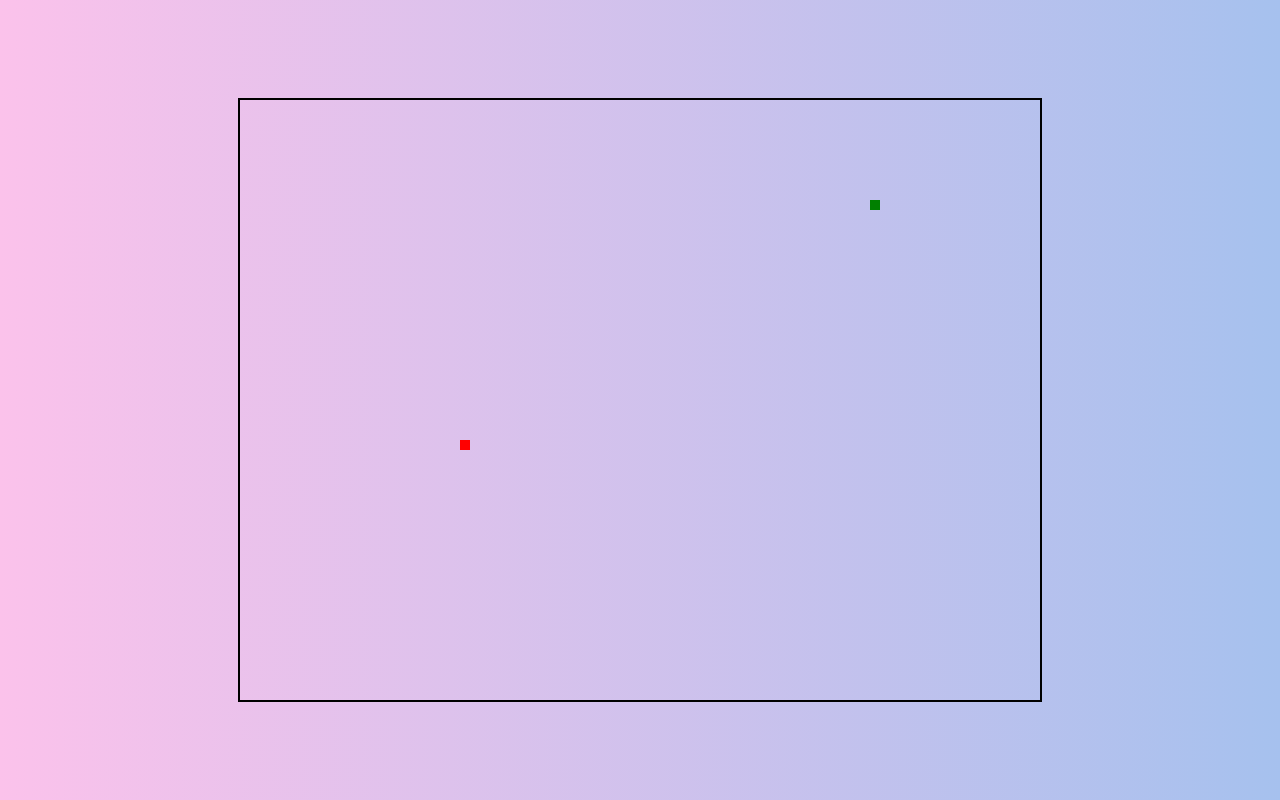
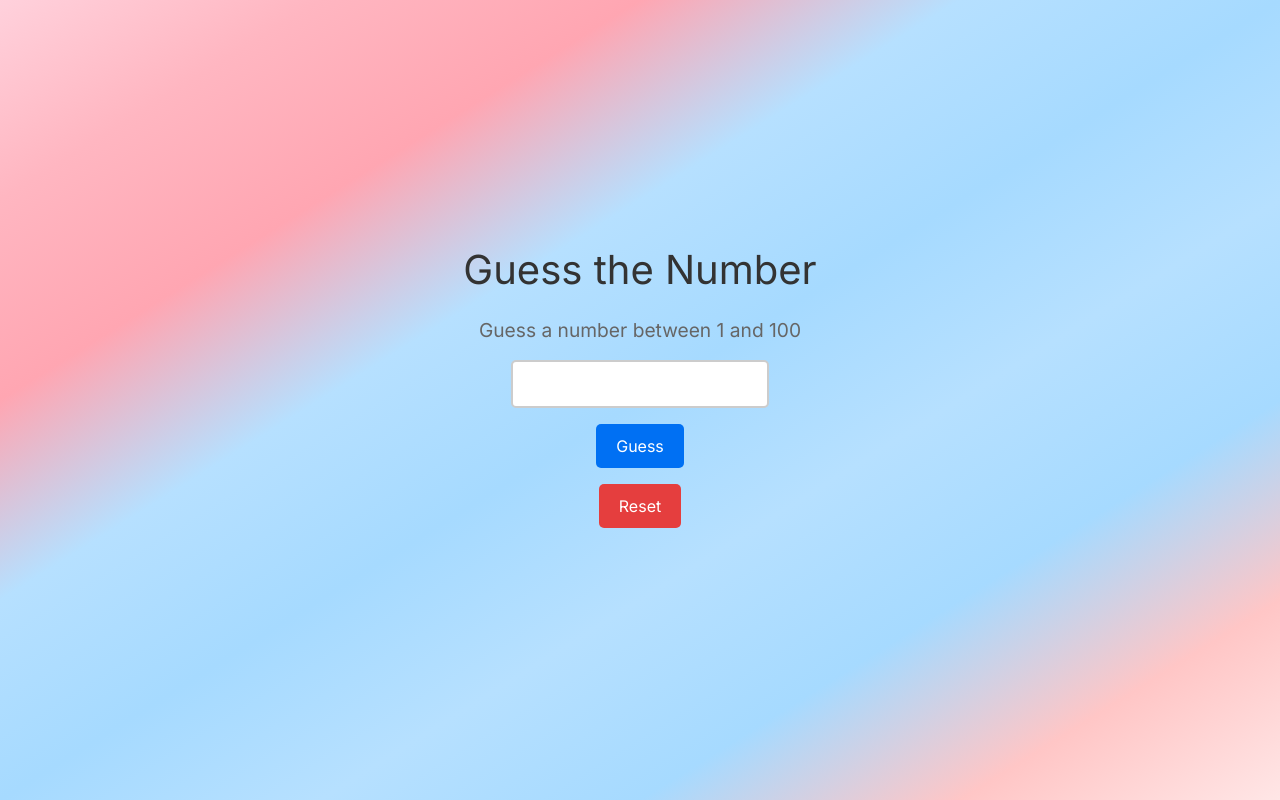
Before and after one commit to ShrihaDeo/portfolio, a Next.js app: page /components/Game in a window 1280 px wide. Built offline with nearby package versions, Linux system fonts and the light colour scheme.

Commit message:
Game and top

```diff
--- a/app/components/Game/page.tsx
+++ b/app/components/Game/page.tsx
@@ -1,129 +1,114 @@
+// pages/index.tsx
 'use client'
+import { useState } from 'react';
 import Head from 'next/head';
-import { useEffect, useState, useRef } from 'react';
 
-export default function Home() {
-  const canvasRef = useRef<HTMLCanvasElement>(null); // Explicitly define canvasRef type
-  const [visibleLetters, setVisibleLetters] = useState<number>(0); // Explicitly define visibleLetters type
-  const [waveAnimation, setWaveAnimation] = useState<boolean>(false); // Explicitly define waveAnimation type
+const Home = () => {
+  const [targetNumber, setTargetNumber] = useState<number>(Math.floor(Math.random() * 100) + 1);
+  const [guess, setGuess] = useState<number | null>(null);
+  const [message, setMessage] = useState<string>('');
+  const [attempts, setAttempts] = useState<number>(0);
 
-  useEffect(() => {
-    const interval = setInterval(() => {
-      setVisibleLetters((prev) => prev + 1);
-    }, 100);
+  const handleGuess = () => {
+    if (guess === null) {
+      setMessage('Please enter a number.');
+      return;
+    }
 
-    return () => clearInterval(interval);
-  }, []);
+    setAttempts(attempts + 1);
 
-  useEffect(() => {
-    // Start waving animation when all letters are visible
-    if (visibleLetters === 'Welcome to My Portfolio :)'.length) {
-      setWaveAnimation(true);
-      startSnakeGame();
+    if (guess < targetNumber) {
+      setMessage('Too low! Try again.');
+    } else if (guess > targetNumber) {
+      setMessage('Too high! Try again.');
+    } else {
+      setMessage(`Congratulations! You guessed the number in ${attempts + 1} attempts.`);
     }
-  }, [visibleLetters]);
+  };
 
-  const startSnakeGame = () => {
-    const canvas = canvasRef.current;
-    if (!canvas) return; // Check if canvas reference is available
-    const ctx = canvas.getContext('2d');
-
-    const snakeSize: number = 10;
-    const snakeColor: string = 'green';
-    let snake: { x: number; y: number }[] = [{ x: 100, y: 100 }]; // Initial snake position
-    let food: { x: number; y: number } = { x: 200, y: 200 }; // Initial food position
-    let dx: number = snakeSize;
-    let dy: number = 0;
-
-    const drawSnake = () => {
-        if (ctx != null){
-            ctx.fillStyle = snakeColor;
-            snake.forEach((segment) => {
-              ctx.fillRect(segment.x, segment.y, snakeSize, snakeSize);
-            });
-        }
-
-    };
-
-    const drawFood = () => {
-        if (ctx != null)
-            {
-                ctx.fillStyle = 'red';
-      ctx.fillRect(food.x, food.y, snakeSize, snakeSize);
-            }
-
-    };
-
-    const moveSnake = () => {
-      const head = { x: snake[0].x + dx, y: snake[0].y + dy };
-
-      // Check if snake eats food
-      if (head.x === food.x && head.y === food.y) {
-        snake.unshift(head);
-        generateFood();
-      } else {
-        snake.pop();
-        snake.unshift(head);
-      }
-
-      checkCollision();
-    };
-
-    const generateFood = () => {
-      const randomX = Math.floor(Math.random() * (canvas.width / snakeSize)) * snakeSize;
-      const randomY = Math.floor(Math.random() * (canvas.height / snakeSize)) * snakeSize;
-      food = { x: randomX, y: randomY };
-    };
-
-    const checkCollision = () => {
-      const head = snake[0];
-
-      // Check if snake hits canvas boundaries
-      if (head.x < 0 || head.x >= canvas.width || head.y < 0 || head.y >= canvas.height) {
-        gameOver();
-        return;
-      }
-
-      // Check if snake hits itself
-      for (let i = 1; i < snake.length; i++) {
-        if (head.x === snake[i].x && head.y === snake[i].y) {
-          gameOver();
-          return;
-        }
-      }
-    };
-
-    const gameOver = () => {
-      clearInterval(gameInterval);
-      alert('Game Over! Refresh the page to play again.');
-    };
-
-    const gameLoop = () => {
-        if (ctx != null)
-      ctx.clearRect(0, 0, canvas.width, canvas.height);
-      moveSnake();
-      drawSnake();
-      drawFood();
-    };
-
-    generateFood(); // Generate initial food
-    const gameInterval = setInterval(gameLoop, 100); // Game loop with 100ms interval
+  const handleReset = () => {
+    setTargetNumber(Math.floor(Math.random() * 100) + 1);
+    setGuess(null);
+    setMessage('');
+    setAttempts(0);
   };
 
   return (
-    <div
-      style={{
-        background: 'linear-gradient(to right, #fbc2eb, #a6c1ee)',
-        height: '100vh',
-        display: 'flex',
-        justifyContent: 'center',
-        alignItems: 'center',
-        position: 'relative',
-      }}
-    >
-
-      {/* Canvas for snake game */}
-      <canvas ref={canvasRef} width={800} height={600} style={{ border: '2px solid black' }} />
+    <div style={styles.container}>
+      <Head>
+        <title>Guess the Number Game</title>
+      </Head>
+      <h1 style={styles.title}>Guess the Number</h1>
+      <p style={styles.instructions}>Guess a number between 1 and 100</p>
+      <input
+        type="number"
+        value={guess ?? ''}
+        onChange={(e) => setGuess(Number(e.target.value))}
+        style={styles.input}
+      />
+      <button onClick={handleGuess} style={styles.button}>Guess</button>
+      <button onClick={handleReset} style={styles.resetButton}>Reset</button>
+      <p style={styles.message}>{message}</p>
     </div>
   );
-}
+};
+
+const styles: { [key: string]: React.CSSProperties } = {
+  container: {
+    display: 'flex',
+    flexDirection: 'column',
+    alignItems: 'center',
+    justifyContent: 'center',
+    height: '100vh',
+    background: 'linear-gradient(to bottom right, #ffd1dc, #ffb6c1, #ffa6b2, #b6e0ff, #a6daff, #b6e0ff, #a6daff, #ffc6c6, #ffe6e6)',
+    padding: '0 20px',
+    textAlign: 'center',
+  },
+  title: {
+    fontSize: '2.5rem',
+    color: '#333',
+    marginBottom: '1rem',
+  },
+  instructions: {
+    fontSize: '1.2rem',
+    color: '#666',
+    marginBottom: '1rem',
+  },
+  input: {
+    padding: '10px',
+    fontSize: '1rem',
+    marginBottom: '1rem',
+    border: '2px solid #ccc',
+    borderRadius: '5px',
+    textAlign: 'center',
+    color: 'black', // Black text color for input text
+  },
+  button: {
+    padding: '10px 20px',
+    fontSize: '1rem',
+    backgroundColor: '#0070f3',
+    color: '#fff',
+    border: 'none',
+    borderRadius: '5px',
+    cursor: 'pointer',
+    marginBottom: '1rem',
+  },
+  resetButton: {
+    padding: '10px 20px',
+    fontSize: '1rem',
+    backgroundColor: '#e53e3e',
+    color: '#fff',
+    border: 'none',
+    borderRadius: '5px',
+    cursor: 'pointer',
+    marginBottom: '1rem',
+  },
+  message: {
+    fontSize: '1.2rem',
+    color: '#333',
+    marginTop: '1rem',
+  },
+};
+
+
+export default Home;
--- /dev/null
+++ b/app/components/Top/top.tsx
@@ -0,0 +1,72 @@
+// @flow strict
+'use client'
+import React from 'react';
+
+// AnimatedStrip component for the cute animation
+const AnimatedStrip = () => (
+  <div className="animated-strip">
+    {/* Your animation or GIF goes here */}
+    {/* For example, an animated GIF */}
+    <img src="https://i.gifer.com/origin/8c/8cd3f1898255c045143e1da97fbabf10_w200.gif" alt="Cute Animated Strip" />
+  </div>
+);
+
+const HelloSerah = () => {
+  return (
+    <div className="container">
+      {/* Include the AnimatedStrip component */}
+      <AnimatedStrip />
+
+      <h1 className="text">Hi! I'm Shriha Deo!</h1>
+      <h1 className="text2">And I am a Passionate Software Engineering Student :D</h1>
+      <div className="animation">
+        {/* Your cute animation or GIF goes here */}
+        {/* For example, an animated GIF */}
+        <img src="https://www.aalpha.net/wp-content/uploads/2020/12/full-stack-development.gif" alt="Software Engineering Animation" />
+      </div>
+      <style jsx>{`
+        .container {
+          display: flex;
+          align-items: center;
+          justify-content: center;
+          flex-direction: column;
+          gap: 20px; /* Add space between text and animation */
+        }
+
+        .text {
+          font-size: 6rem; /* Increased size */
+          font-weight: bold;
+          text-align: center;
+          color: darkblue;
+        }
+
+        .text2 {
+          font-size: 3rem; /* Increased size */
+          font-weight: bold;
+          text-align: center;
+        }
+
+        .animation img {
+          border-radius: 10px; /* Add curved edges to the GIF */
+        }
+
+        /* Style for the animated strip */
+        .animated-strip {
+          width: 100%;
+          height: 50px; /* Adjust height as needed */
+          background-color: #f3caca;
+          display: flex;
+          justify-content: center;
+          align-items: center;
+        }
+
+        .animated-strip img {
+          max-width: 100%;
+          height: auto;
+        }
+      `}</style>
+    </div>
+  );
+};
+
+export default HelloSerah;
--- a/app/directory/page.tsx
+++ b/app/directory/page.tsx
@@ -2,6 +2,7 @@ import { personalData } from '../components/utils/personal-data';
 import AboutSection from '../components/About/about';
 import Skills from '../components/Skills/skills';
 import Link from 'next/link';
+import HelloSerah from '../components/Top/top';
 
 export default async function Home() {
   return (
@@ -18,10 +19,11 @@ export default async function Home() {
     >
       <Link href={ '../components/Game' }>
       <button>
-        Play a Game!
+        Play a Guessing Game!
       </button>
       </Link>
 
+      <HelloSerah/>
       <AboutSection />
       <Skills/>
     </div>
```
